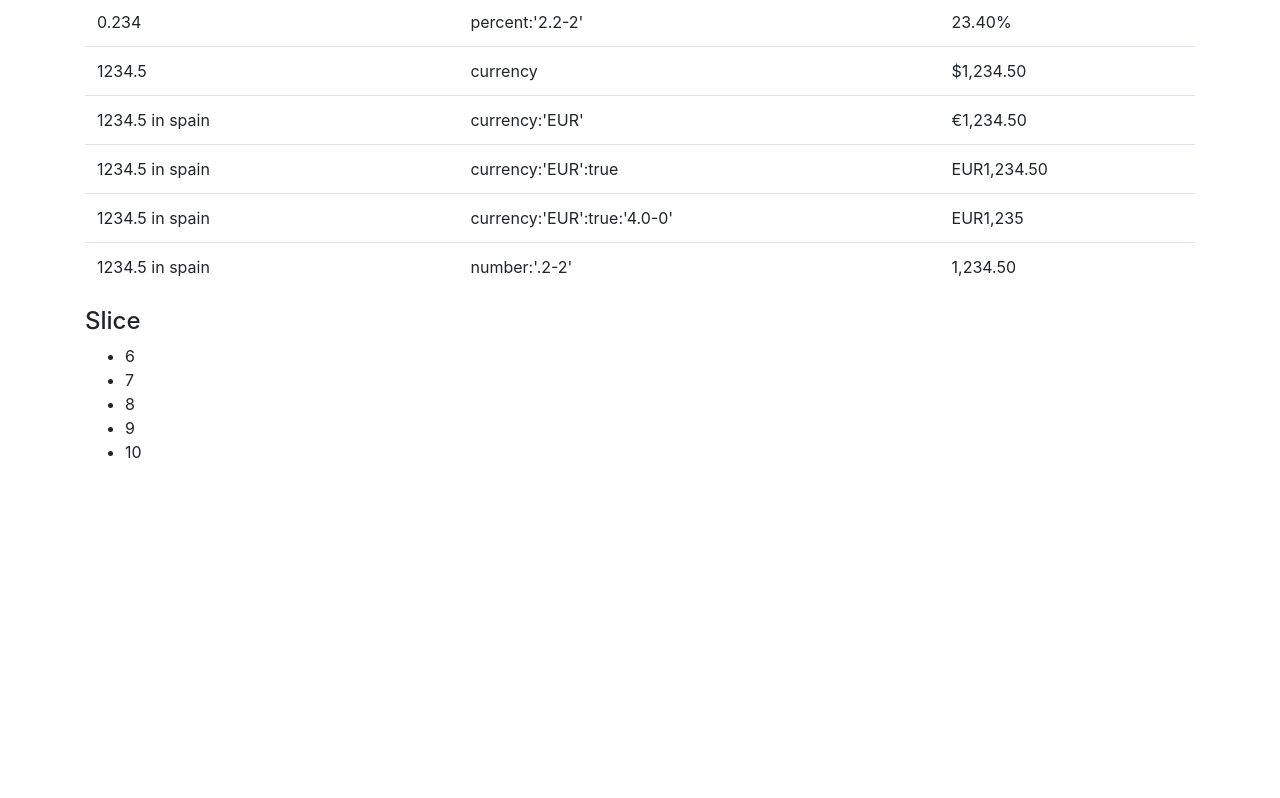
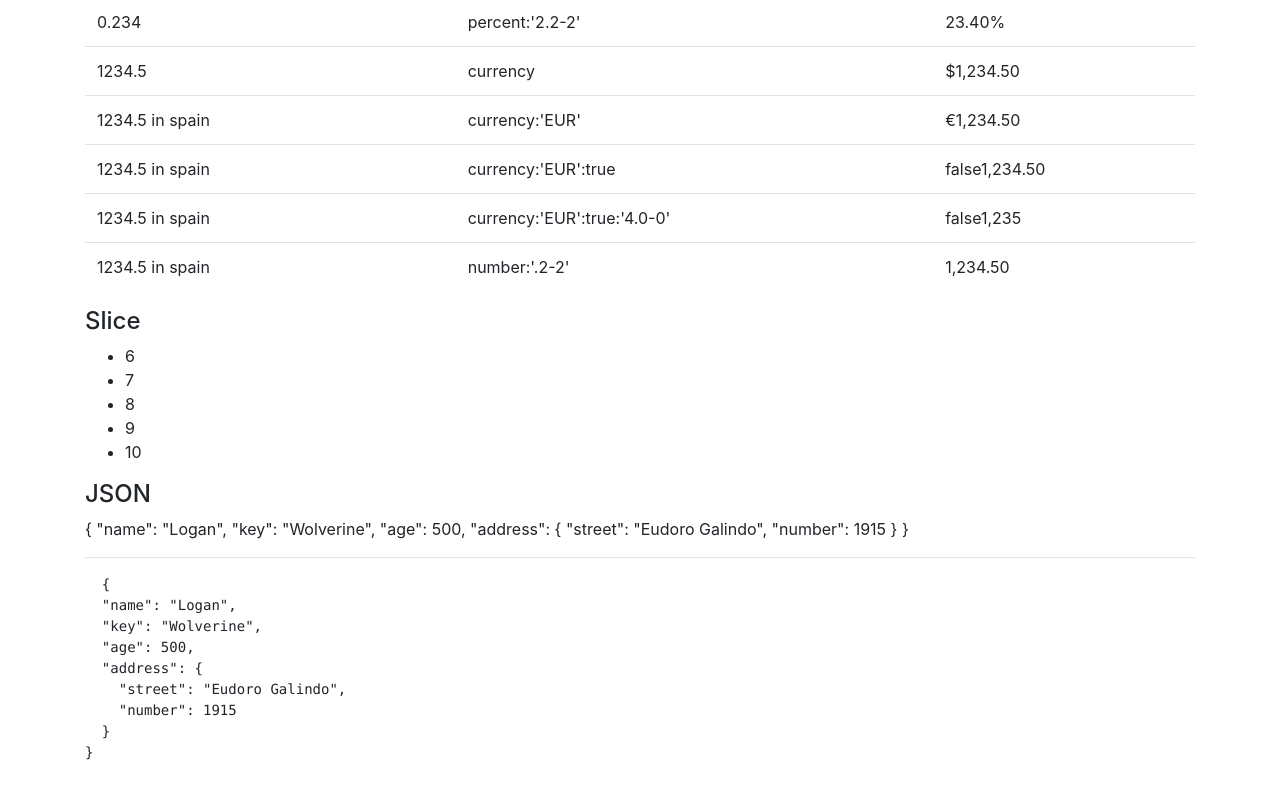
Before and after one commit to franco148/angular5-examples, an Angular app in the folder ng5-pipes-examples/: page / in a window 1280 px wide. Shown: the part 550-1348 px from the top of the page. Before the commit the page ends 1030 px from the top, so only its background shows below. Built offline with nearby package versions, Linux system fonts and the light colour scheme.

Commit message:
ng5-pipes-examples: pipe JSON.

```diff
--- a/ng5-pipes-examples/src/app/app.component.html
+++ b/ng5-pipes-examples/src/app/app.component.html
@@ -75,12 +75,12 @@
     <tr>
       <td>{{ salary }} in spain</td>
       <td> currency:'EUR':true </td>
-      <td>{{ salary | currency:'EUR':false }}</td>
+      <td>{{ salary | currency:'EUR':'false' }}</td>
     </tr>
     <tr>
       <td>{{ salary }} in spain</td>
       <td> currency:'EUR':true:'4.0-0' </td>
-      <td>{{ salary | currency:'EUR':false:'4.0-0' }}</td>
+      <td>{{ salary | currency:'EUR':'false':'4.0-0' }}</td>
     </tr>
     <tr>
       <td>{{ salary }} in spain</td>
@@ -95,4 +95,12 @@
   <li *ngFor="let item of myArray | slice:5:20">{{item}}</li>
 </ul>
 
+<h4>JSON</h4>
+{{hero | json}}
+<hr>
+<pre>
+  {{hero | json}}
+</pre>
+
+<br><br><br><br><br><br><br><br><br><br><br>
 </div>
--- a/ng5-pipes-examples/src/app/app.component.ts
+++ b/ng5-pipes-examples/src/app/app.component.ts
@@ -15,4 +15,14 @@ export class AppComponent {
   newNumber = 0.234;
 
   salary = 1234.5;
+
+  hero = {
+    name: "Logan",
+    key: "Wolverine",
+    age: 500,
+    address: {
+      street: "Eudoro Galindo",
+      number: 1915
+    }
+  }
 }
```
